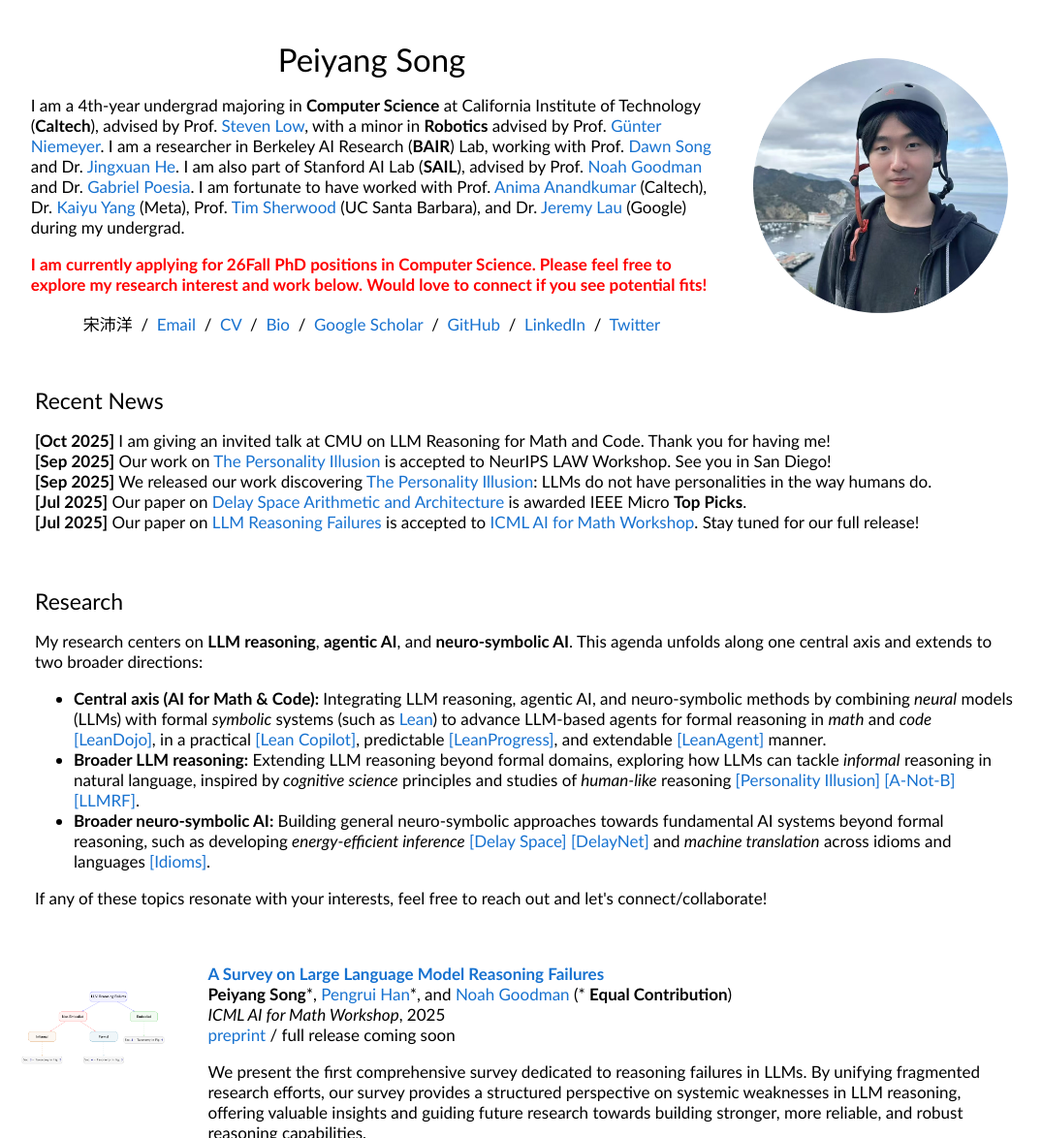
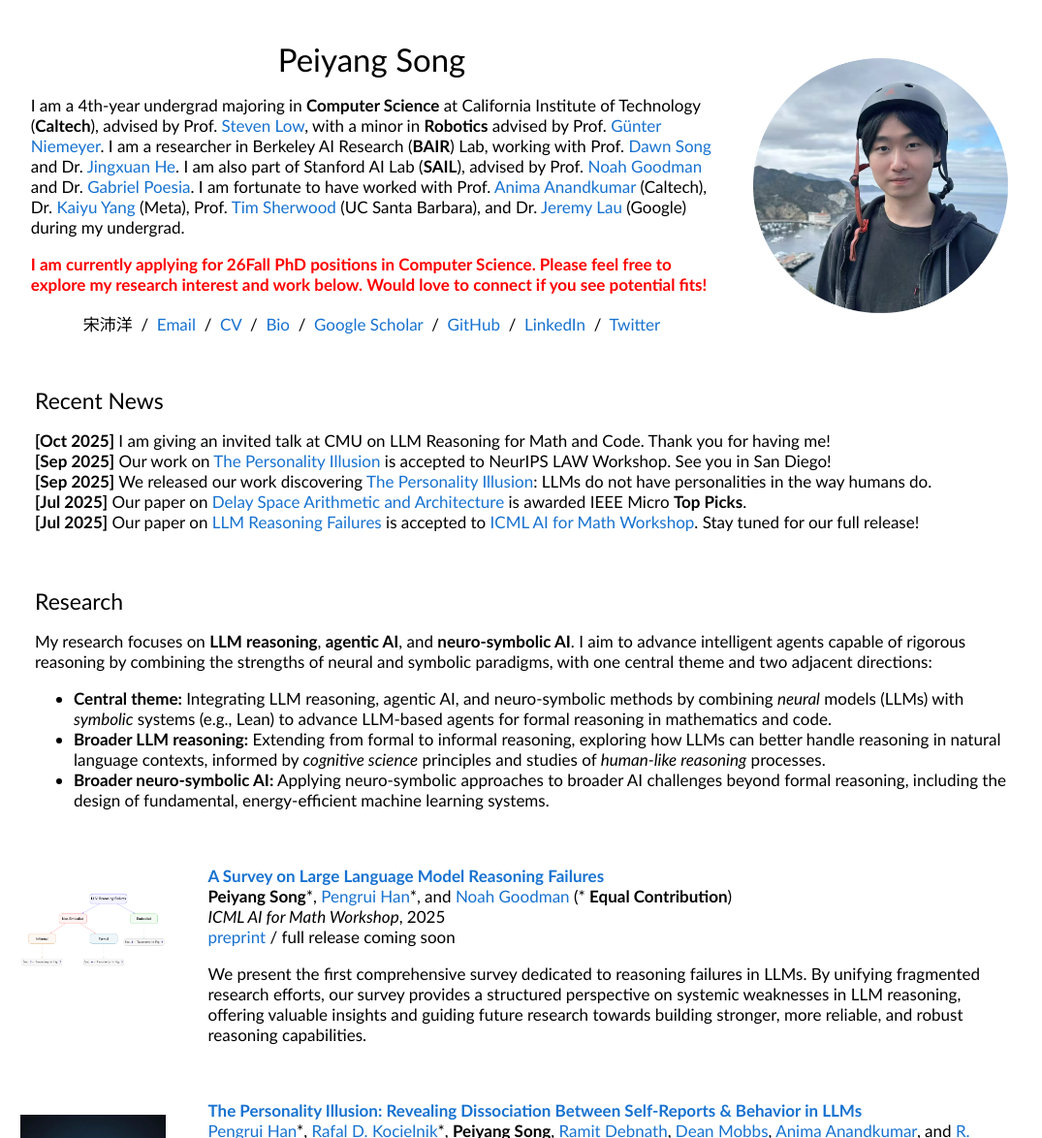
Before and after one commit to Peiyang-Song/peiyang-song.github.io, a plain HTML site: page index.html in a window 1280 px wide. Shown: the top 1174 px of the page at 97% size, without its empty margins (99-1174 px from the left). Drawn offline with Linux system fonts and the light colour scheme.

Commit message:
Update index.html

```diff
--- a/index.html
+++ b/index.html
@@ -104,20 +104,22 @@
           </tr>
 
         </tbody></table>
-        <table style="width:100%;border:0px;border-spacing:0px;border-collapse:separate;margin-right:auto;margin-left:auto;"><tbody>
+        <table style="width:100%;border:0px;border-spacing:0px;border-collapse:separate;margin-right:auto;margin-left:auto;">
+		  <tbody>
 		    <tr>
 		      <td style="padding:20px;width:100%;vertical-align:middle">
 		        <heading>Research</heading>
-              <p>My research centers on <strong>LLM reasoning</strong>, <strong>agentic AI</strong>, and <strong>neuro-symbolic AI</strong>. This agenda unfolds along one central axis and extends to two broader directions:</p>
+		        <p>My research focuses on <strong>LLM reasoning</strong>, <strong>agentic AI</strong>, and <strong>neuro-symbolic AI</strong>. I aim to advance intelligent agents capable of rigorous reasoning by combining the strengths of neural and symbolic paradigms, with one central theme and two adjacent directions:</p>
 		        <ul>
-                <li><strong>Central axis (AI for Math & Code):</strong> Integrating LLM reasoning, agentic AI, and neuro-symbolic methods by combining <i>neural</i> models (LLMs) with formal <i>symbolic</i> systems (such as <a target="_blank" href="https://lean-lang.org/">Lean</a>) to advance LLM-based agents for formal reasoning in <i>math</i> and <i>code</i> <a href="#leandojo">[LeanDojo]</a>, in a practical <a href="#leancopilot">[Lean Copilot]</a>, predictable <a href="#leanprogress">[LeanProgress]</a>, and extendable <a href="#leanagent">[LeanAgent]</a> manner.</li>
-                <li><strong>Broader LLM reasoning:</strong> Extending LLM reasoning beyond formal domains, exploring how LLMs can tackle <i>informal</i> reasoning in natural language, inspired by <i>cognitive science</i> principles and studies of <i>human-like</i> reasoning <a href="#personality">[Personality Illusion]</a> <a href="#a_not_b">[A-Not-B]</a> <a href="#llmrf">[LLMRF]</a>.</li>
-                <li><strong>Broader neuro-symbolic AI:</strong> Building general neuro-symbolic approaches towards fundamental AI systems beyond formal reasoning, such as developing <i>energy-efficient inference</i> <a href="#delayspace">[Delay Space]</a> <a href="#delaynet">[DelayNet]</a> and <i>machine translation</i> across idioms and languages <a href="#idiom">[Idioms]</a>.</li>
+		          <li><strong>Central theme:</strong> Integrating LLM reasoning, agentic AI, and neuro-symbolic methods by combining <i>neural</i> models (LLMs) with <i>symbolic</i> systems (e.g., Lean) to advance LLM-based agents for formal reasoning in mathematics and code.</li>
+		          <li><strong>Broader LLM reasoning:</strong> Extending from formal to informal reasoning, exploring how LLMs can better handle reasoning in natural language contexts, informed by <i>cognitive science</i> principles and studies of <i>human-like reasoning</i> processes.</li>
+		          <li><strong>Broader neuro-symbolic AI:</strong> Applying neuro-symbolic approaches to broader AI challenges beyond formal reasoning, including the design of fundamental, energy-efficient machine learning systems.</li>
 		        </ul>
-              <p>If any of these topics resonate with your interests, feel free to reach out and let's connect/collaborate!</p>
 		      </td>
 		    </tr>
-        </tbody></table>
+		  </tbody>
+		</table>
+
         <table style="width:100%;border:0px;border-spacing:0px;border-collapse:separate;margin-right:auto;margin-left:auto;"><tbody>
 
           <tr onmouseout="llmrf_stop()" onmouseover="llmrf_start()" id="llmrf">
```
Lines whose indentation alone changed are shown as unchanged.
